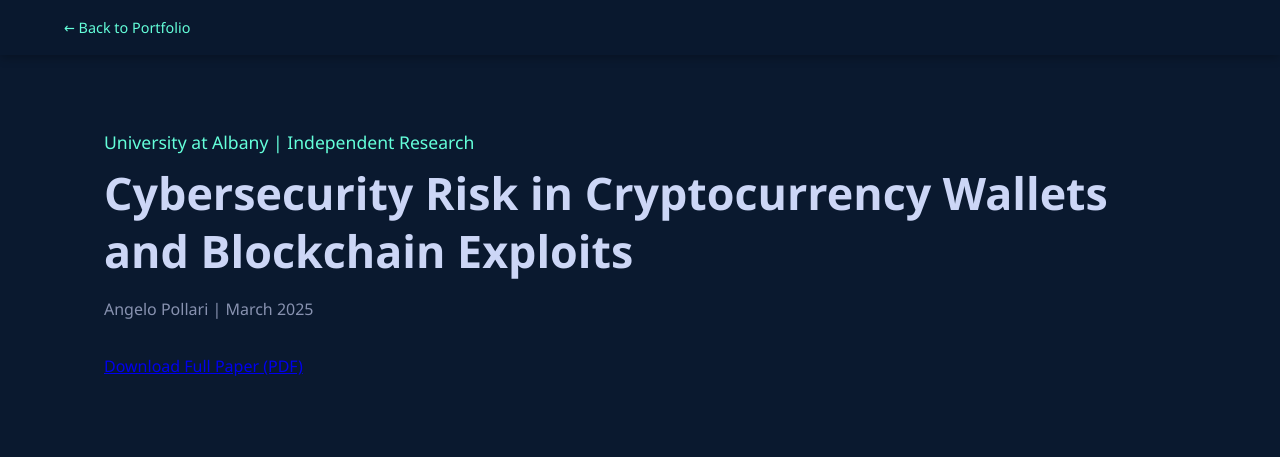
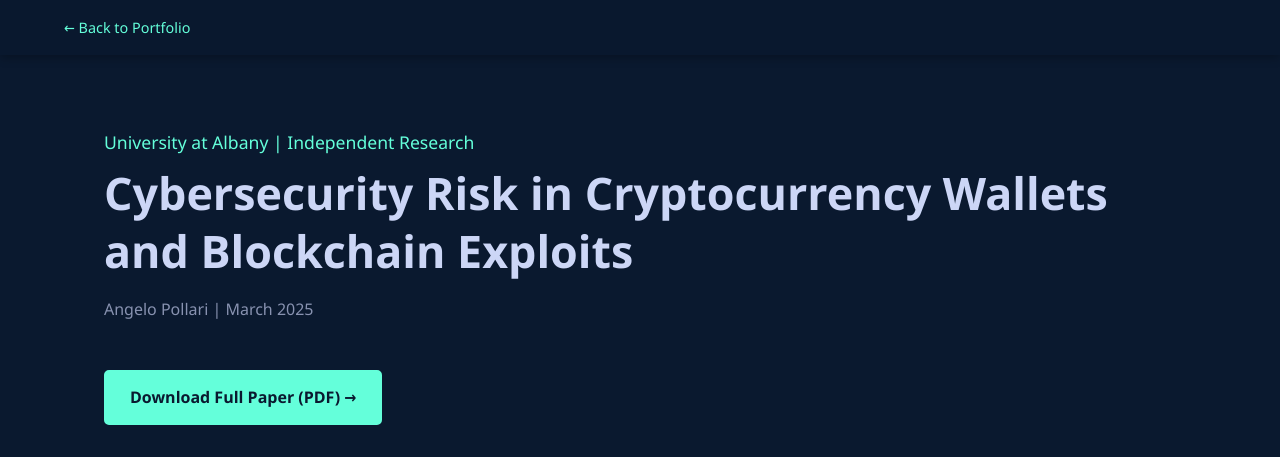
Before and after one commit to AngeloJPollari/AngeloJPollari.github.io, a plain HTML site: page View Summary Cryptocurrency Wallet Vuln.html in a window 1280 px wide. Shown: the top 457 px of the page. Drawn offline with Linux system fonts and the light colour scheme.

Commit message:
Test PDF on paper 2nd page

```diff
--- a/View Summary Cryptocurrency Wallet Vuln.html
+++ b/View Summary Cryptocurrency Wallet Vuln.html
@@ -416,7 +416,7 @@
         <p class="institution">University at Albany | Independent Research</p>
         <h1>Cybersecurity Risk in Cryptocurrency Wallets and Blockchain Exploits</h1>
         <p class="author-info">Angelo Pollari | March 2025</p>
-        <a href="<a href=""Cybersecurity Risk in Cryptocurrency Wallets and Blockchain Exploits-Copy.pdf" Download>Download Full Paper (PDF)</a>
+        <a href="Cybersecurity Risk in Cryptocurrency Wallets and Blockchain Exploits-Copy.pdf" class="download-btn" download>Download Full Paper (PDF) →</a>
     </div>
 
     <!-- Abstract -->
```
